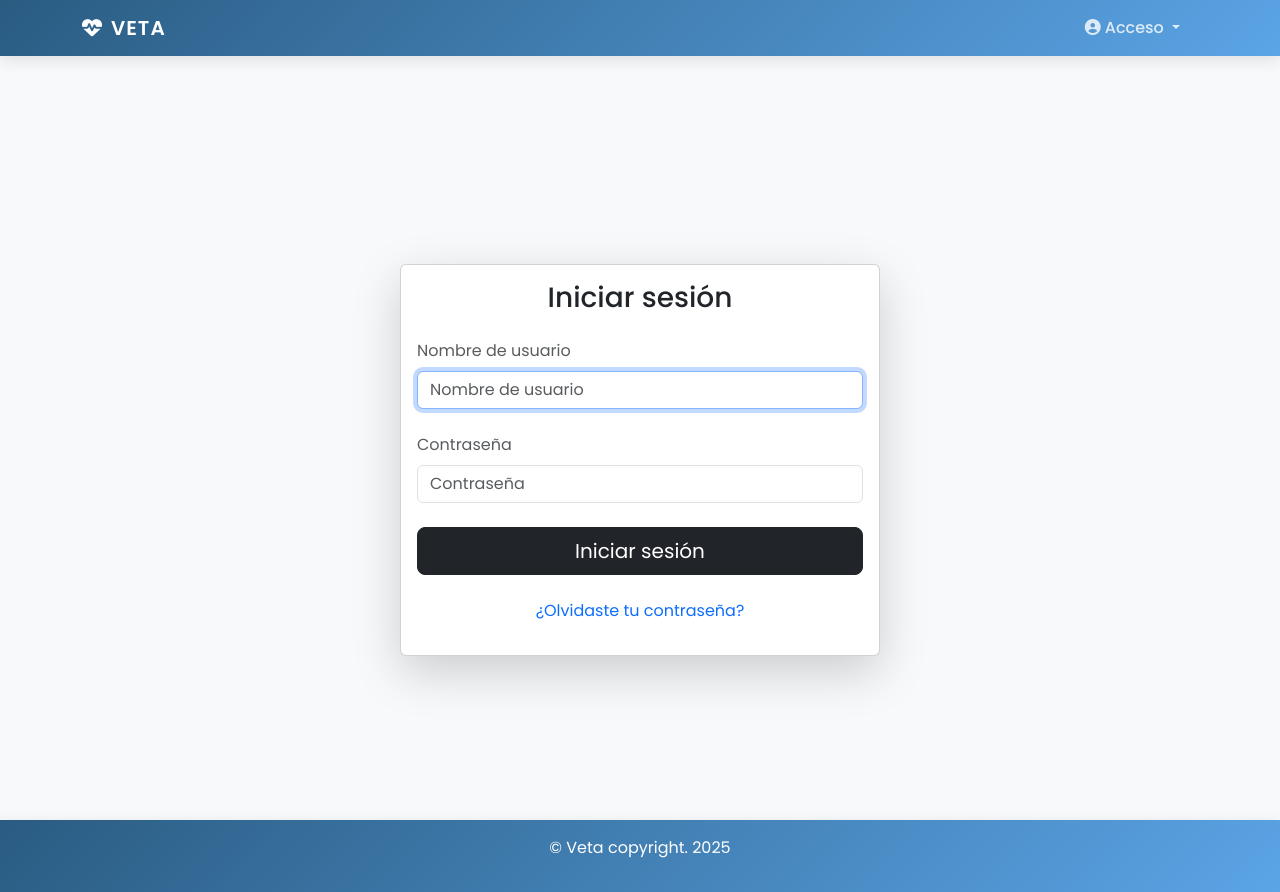
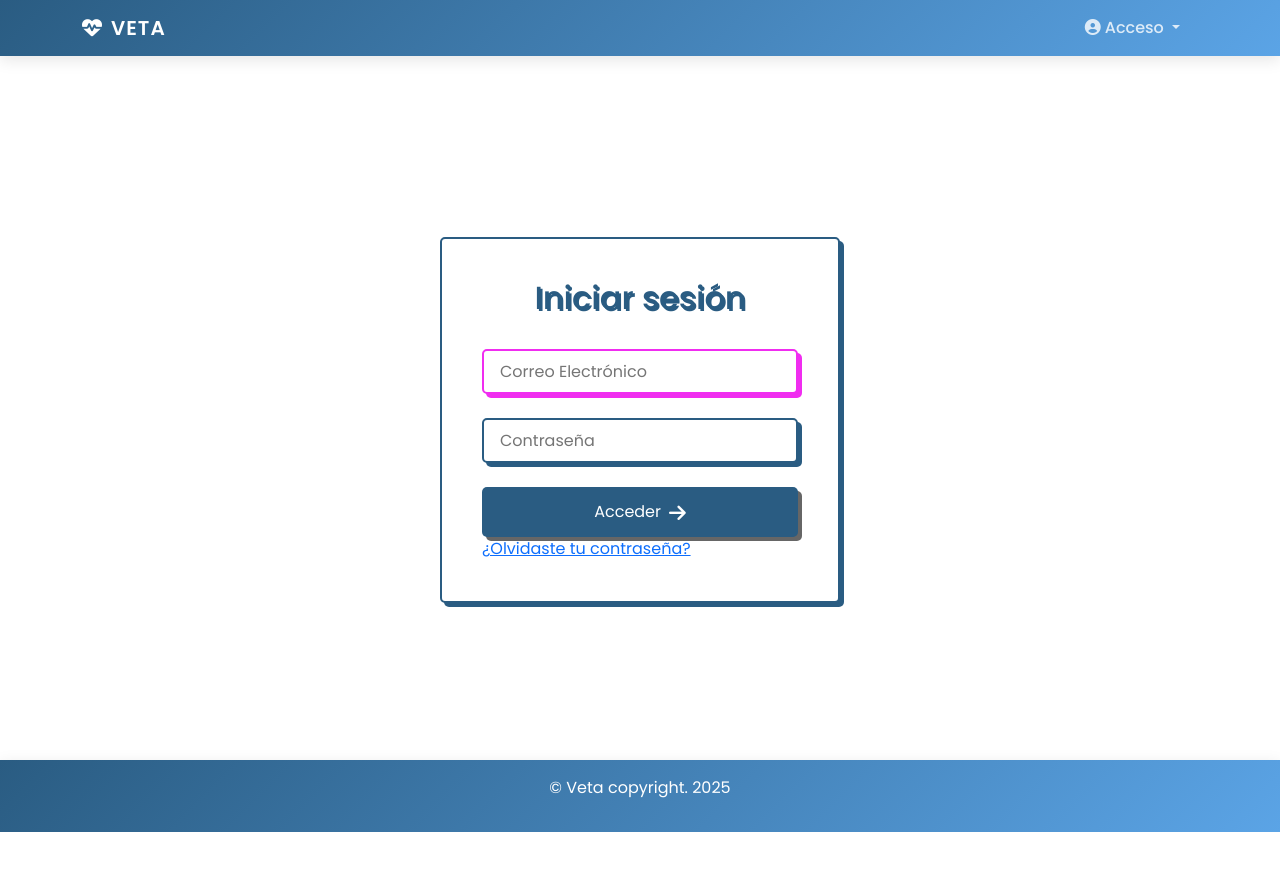
Before and after one commit to SantiagoEchavarria/Veta, a Django app: page /iniciar_seccion/ in a window 1280 px wide. After the commit the page ends 832 px from the top, so only its background shows below. Run offline with Django 5.2, Linux system fonts and the light colour scheme.

Commit message:
Interfaz mejorada para el incio de sesión

```diff
--- /dev/null
+++ b/usuarios/static/usuarios/css/auth.css
@@ -0,0 +1,98 @@
+/* Añadir esto al archivo auth.css */
+.auth-container {
+    display: flex;
+    justify-content: center;
+    align-items: center;
+    min-height: calc(100vh - 120px);
+    padding: 2rem;
+}
+
+.auth-card {
+    background: var(--bg-color);
+    border: 2px solid var(--primary-color);
+    border-radius: var(--border-radius);
+    box-shadow: 4px 4px var(--primary-color);
+    padding: 2.5rem;
+    width: 100%;
+    max-width: 400px;
+    transition: transform 0.3s ease;
+}
+
+.auth-card:hover {
+    transform: translateY(-5px);
+}
+
+.auth-header {
+    margin-bottom: 2rem;
+    text-align: center;
+}
+
+.auth-title {
+    color: var(--primary-color);
+    font-size: 2rem;
+    margin-bottom: 1.5rem;
+    text-shadow: 2px 2px var(--shadow-color);
+}
+
+.auth-input-group {
+    margin-bottom: 1.5rem;
+}
+
+.input-label {
+    display: block;
+    color: var(--font-color-sub);
+    font-size: 0.9rem;
+    margin-bottom: 0.5rem;
+    font-weight: 500;
+}
+
+.auth-input {
+    width: 100%;
+    height: 45px;
+    padding: 0 1rem;
+    border: 2px solid var(--primary-color);
+    border-radius: var(--border-radius);
+    box-shadow: 4px 4px var(--primary-color);
+    transition: all 0.3s ease;
+}
+
+.auth-input:focus {
+    border-color: var(--input-focus);
+    box-shadow: 4px 4px var(--input-focus);
+    outline: none;
+}
+
+.auth-button {
+    width: 100%;
+    height: 50px;
+    background: var(--primary-color);
+    color: white;
+    border: none;
+    border-radius: var(--border-radius);
+    box-shadow: 4px 4px var(--font-color-sub);
+    cursor: pointer;
+    display: flex;
+    align-items: center;
+    justify-content: center;
+    gap: 0.5rem;
+    transition: all 0.3s ease;
+}
+
+.auth-button:hover {
+    background: var(--secondary-color);
+    box-shadow: 4px 4px var(--primary-color);
+}
+
+.auth-button:active {
+    box-shadow: 0 0 var(--font-color-sub);
+    transform: translate(3px, 3px);
+}
+
+.button-icon {
+    font-size: 1.2rem;
+    transition: transform 0.3s ease;
+}
+
+.auth-button:hover .button-icon {
+    transform: translateX(3px);
+}
--- a/usuarios/static/usuarios/css/base.css
+++ b/usuarios/static/usuarios/css/base.css
@@ -1,15 +1,36 @@
 :root {
+    /* Paleta original mejorada */
     --primary-color: #2A5C82;
     --secondary-color: #5BA4E6;
     --accent-color: #FF6B6B;
+
+    /* Variables del nuevo estilo */
+    --input-focus: #f02df0;
+    --font-color: #323232;
+    --font-color-sub: #666;
+    --bg-color: #fff;
+    --bg-color-alt: #666;
+    --main-color: var(--primary-color); /* Unificamos con tu color primario */
+
+    /* Sombras unificadas */
+    --shadow-size: 4px;
+    --shadow-color: var(--main-color);
+
+    /* Bordes */
+    --border-radius: 5px;
+    --border-width: 2px;
+}
+* {
+    font-family: 'Poppins', sans-serif;
+    box-sizing: border-box;
 }
 
 body {
-    font-family: 'Poppins', sans-serif;
-    background: #f8f9fa;
+    background: var(--bg-color);
+    min-height: 100vh;
     display: flex;
     flex-direction: column;
-    min-height: 100vh;
+    margin: 0;
 }
 
 .footer {
--- a/usuarios/templates/usuarios/base.html
+++ b/usuarios/templates/usuarios/base.html
@@ -10,6 +10,7 @@
 
     <link rel="stylesheet" href="{% static 'usuarios/css/base.css' %}">
     <link rel="stylesheet" href="{% static 'usuarios/css/navbar.css' %}">
+    <link rel="stylesheet" href="{% static 'usuarios/css/auth.css' %}">
 
     <title>{% block title %}Veta{% endblock %}</title>
     {% block extra_css %}{% endblock %}
--- a/usuarios/templates/usuarios/iniciar_seccion.html
+++ b/usuarios/templates/usuarios/iniciar_seccion.html
@@ -1,32 +1,47 @@
 {% extends 'usuarios/base.html' %}
 {% block content %}
-<div class="container d-flex justify-content-center align-items-center" style="min-height: calc(100vh - 80px); margin-top: 20px;">
-    <div class="card shadow-lg w-100" style="max-width: 480px;">
-        <div class="card-body">
-            <div class="text-center">
-                <h1 class="card-title h3">Iniciar sesión</h1>
-                {{error}}
+<div class="auth-container">
+    <div class="auth-card">
+        <div class="auth-header">
+            <h1 class="auth-title">Iniciar sesión</h1>
+            {% if error %}
+            <div class="auth-error">{{ error }}</div>
+            {% endif %}
+        </div>
+
+        <form class="auth-form" action="/iniciar_seccion/" method="POST">
+            {% csrf_token %}
+
+            <div class="auth-input-group">
+                <label class="input-label"></label>
+                <input type="text"
+                       class="auth-input"
+                       name="username"
+                       placeholder="Correo Electrónico"
+                       required
+                       autofocus>
             </div>
-            <div class="mt-4">
-                <form action="/iniciar_seccion/" method="POST">
-                    {% csrf_token %}
-                    <div class="mb-4">
-                        <label for="username" class="form-label text-muted">Nombre de usuario</label>
-                        <input type="text" class="form-control" id="username" name="username" placeholder="Nombre de usuario" required autofocus>
-                    </div>
-                    <div class="mb-4">
-                        <label for="password" class="form-label text-muted">Contraseña</label>
-                        <input type="password" class="form-control" id="password" name="password" placeholder="Contraseña" required autocomplete="current-password">
-                    </div>
-                    <div class="d-grid">
-                        <button type="submit" class="btn btn-dark btn-lg">Iniciar sesión</button>
-                    </div>
-                    <p class="text-center text-muted mt-4">
-                        <a href="{% url 'password_reset' %}" class="text-decoration-none">¿Olvidaste tu contraseña?</a>
-                    </p>
-                </form>
+
+            <div class="auth-input-group">
+                <label class="input-label"></label>
+                <input type="password"
+                       class="auth-input"
+                       name="password"
+                       placeholder="Contraseña"
+                       required>
             </div>
-        </div>
+
+            <button type="submit" class="auth-button">
+                <span class="button-text">Acceder</span>
+                <i class="fas fa-arrow-right button-icon"></i>
+            </button>
+
+            <div class="auth-links">
+                <a href="{% url 'password_reset' %}" class="auth-link">
+                    ¿Olvidaste tu contraseña?
+                </a>
+            </div>
+        </form>
     </div>
 </div>
 {% endblock %}
```
Also changed, not shown: db.sqlite3, usuarios/static/usuarios/css/components.css (added).
